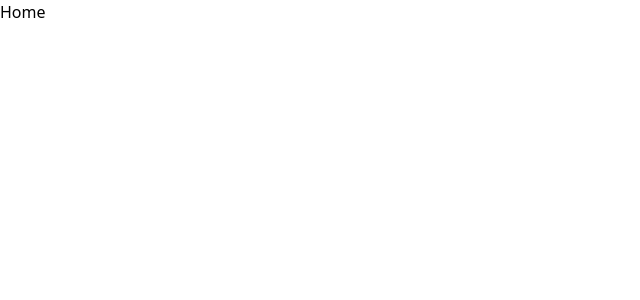
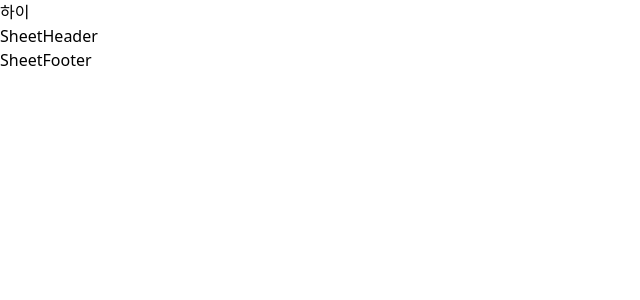
Before and after one commit to Flant-v2/Flant-client, a Next.js app: page / in a window 1280 px wide. Shown: the top 300 px of the page, without its empty margins (0-640 px from the left). Built offline with nearby package versions, Linux system fonts and the light colour scheme.

Commit message:
feat: 바텀시트 구현중

```diff
--- a/package.json
+++ b/package.json
@@ -26,6 +26,7 @@
     "class-variance-authority": "^0.7.0",
     "clsx": "^2.1.1",
     "dayjs": "^1.11.13",
+    "jotai": "^2.10.0",
     "next": "14.2.11",
     "react": "^18",
     "react-dom": "^18"
--- a/src/app/(providers)/(root)/(home)/page.tsx
+++ b/src/app/(providers)/(root)/(home)/page.tsx
@@ -1,5 +1,16 @@
+import { Sheet, SheetContent, SheetFooter, SheetHeader } from '@/components/BottomSheet';
+
 const HomePage = () => {
-  return <div>Home</div>;
+  return (
+    <div>
+      하이
+      <Sheet>
+        <SheetHeader />
+        <SheetContent />
+        <SheetFooter />
+      </Sheet>
+    </div>
+  );
 };
 
 export default HomePage;
--- /dev/null
+++ b/src/components/BottomSheet/BottomSheet.tsx
@@ -0,0 +1,84 @@
+'use client';
+
+import React, {
+  PropsWithChildren,
+  createContext,
+  useCallback,
+  useContext,
+  useMemo,
+  useState,
+} from 'react';
+import { cn } from '@/utils/styles';
+
+type SheetContextProps = {
+  isOpen: boolean;
+  toggleSheet: () => void;
+};
+// SheetContext는 외부에 정의되어야 자식들이 참조할 수 있습니다.
+const SheetContext = createContext<SheetContextProps | null>(null);
+const Sheet = ({ children }: PropsWithChildren) => {
+  // 상태들 => 열리고 닫히고 상태
+  const [isOpen, setIsOpen] = useState(false);
+  const toggleSheet = useCallback(() => {
+    setIsOpen(prev => !prev); // 열리고 닫히는 상태 변경
+  }, []);
+  const contextValue = useMemo(
+    () => ({
+      isOpen,
+      toggleSheet,
+    }),
+    [isOpen, toggleSheet, SheetContext]
+  );
+  return <SheetContext.Provider value={contextValue}>{children}</SheetContext.Provider>;
+};
+export const MemoizedSheet = React.memo(Sheet);
+
+export const useSheetContext = () => {
+  const context = useContext(SheetContext);
+  if (!context) {
+    throw new Error('useSheetContext must be used within a Sheet');
+  }
+  return context;
+};
+
+export const SheetContent = () => {
+  // 뒷배경이 있어야한다.
+  // 스르륵이 되어야한다.
+  const { isOpen, toggleSheet } = useSheetContext();
+  return (
+    <div
+      className={`fixed bottom-0 left-0 right-0 top-0 z-50 ${isOpen ? '' : 'hidden'}`}
+      onClick={toggleSheet}
+    />
+  );
+};
+export const SheetHeader = () => {
+  return <div>SheetHeader</div>;
+};
+export const SheetFooter = () => {
+  return <div>SheetFooter</div>;
+};
+
+export const SheetTrigger = ({ className, ...props }: React.HTMLAttributes<HTMLDivElement>) => {
+  // 트리거 함수
+  return <div className={cn(className, '')} {...props} />;
+};
+
+/**
+ * Sheet가 생성될때 전역이 필요할까?
+ * 열리고 닫히고는 사실 한 컴포넌트로 해도 되는데
+ * 아니면 그냥 그자리에서 즉시 생성하는 건가?
+ *
+ * 자식 컴포넌트들이 뭐가 있는지 Sheet에서 인지하고 있어야한다.
+ * 상태을 어디다두지?
+ * 아무래도 Sheet 컴포넌트 안에 상태를 두는것이 맞을거 같아.
+ * 왠만한거는 받아서 쓰자 => 자유도를 높이자
+ * 최소한의 것들을 컨트롤해주기
+ * 열리고 닫히고 이부분만 나는 신경을 써주면 돼요.
+ *
+ * 내가 props로 내려주지 않았는데 그냥 자식으로만 값을 내려줬는데 해당 값들을 자식 컴포넌트가 건드릴수 있을까? => 이게 전역 상태구나...
+ *
+ * 답은 컨택스트였어..... 이걸 조타이로?
+ *
+ * 로컬 전역으로 만들어주고 react.Memo를 이용해서 해당 컴포넌트를 랩핑해서 메모이제이션처리를 해준다.
+ */
--- /dev/null
+++ b/src/components/BottomSheet/index.ts
@@ -0,0 +1,7 @@
+export {
+  MemoizedSheet as Sheet,
+  SheetContent,
+  SheetHeader,
+  SheetFooter,
+  SheetTrigger,
+} from './BottomSheet';
```
Also changed, not shown: 1 other file (tests, documents, lock files or other folders).
